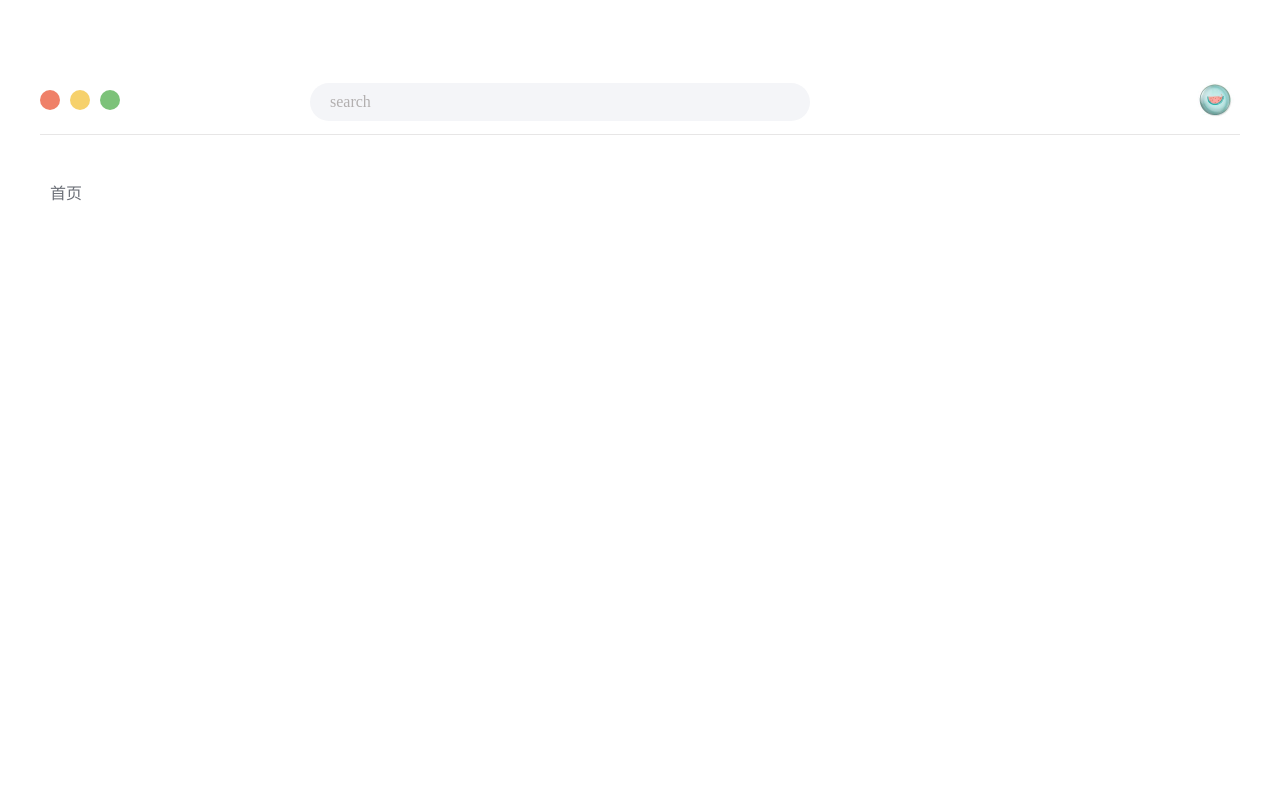
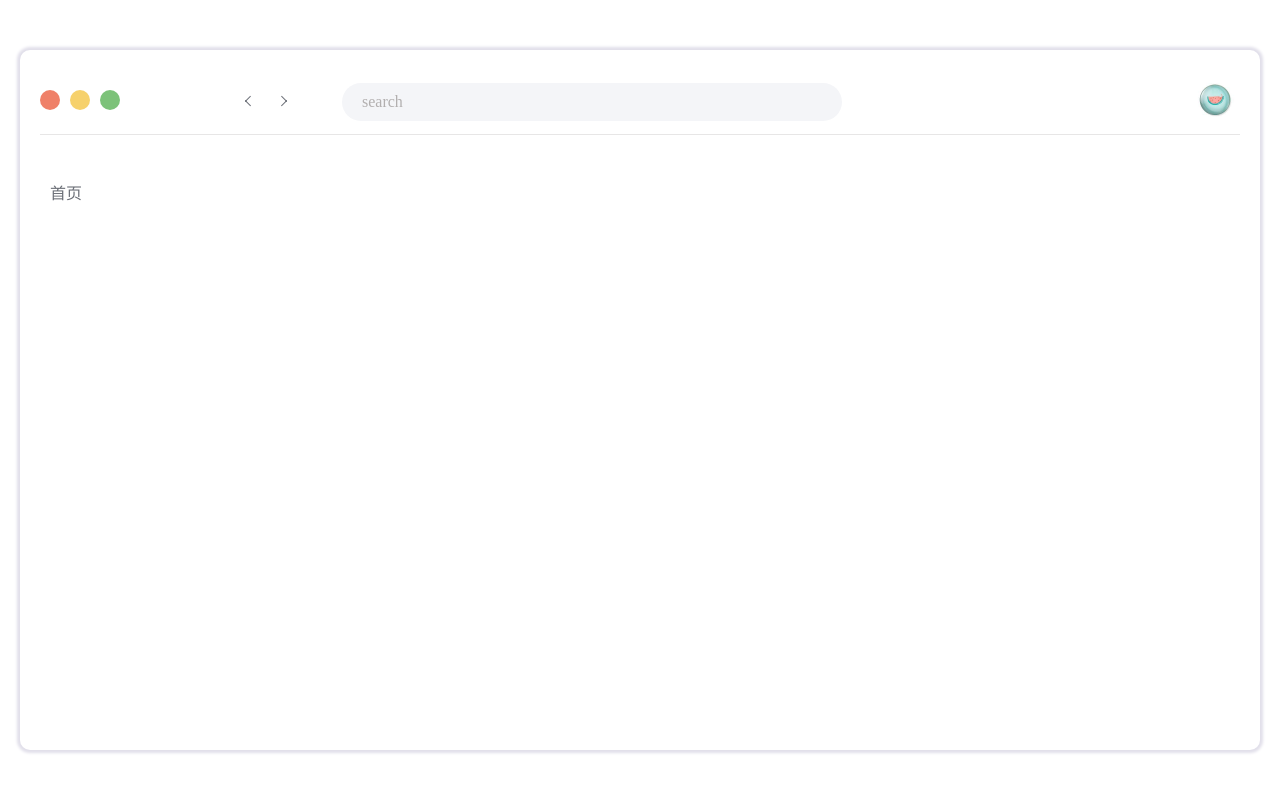
Before and after one commit to toplyb/march-music, a Vue app: page / in a window 1280 px wide. Shown: the top 792 px of the page. Built offline with nearby package versions, Linux system fonts and the light colour scheme.

Commit message:
feat: 修改eslint配置+新增导入全局scss

```diff
--- a/package.json
+++ b/package.json
@@ -25,6 +25,7 @@
     "sass": "^1.60.0",
     "typescript": "^4.9.3",
     "vite": "^4.2.0",
+    "vue-eslint-parser": "^9.1.0",
     "vue-tsc": "^1.2.0"
   }
 }
--- a/src/assets/scss/common.scss
+++ b/src/assets/scss/common.scss
@@ -2,7 +2,7 @@
 
 html, body, #app {
   height: 100%;
-  background-color: $window-bg;
+  background-color: #ffffff;
 }
 
 #app .icon-bofangqi-bofangshu {
--- a/src/components/layouts/IndexHeaderComponent.vue
+++ b/src/components/layouts/IndexHeaderComponent.vue
@@ -30,7 +30,6 @@ import Search from '@/components/layouts/SearchComponent.vue'
 </script>
 
 <style scoped lang="scss">
-@import '@/assets/scss/variable';
 .header {
   height: 65px;
   display: flex;
--- a/src/main.ts
+++ b/src/main.ts
@@ -2,6 +2,7 @@ import { createApp } from 'vue'
 import App from './App.vue'
 import router from '@/routes/index'
 import 'normalize.css'
+import '@/assets/iconfont/iconfont.css'
 
 const app = createApp(App)
 app.use(router)
--- a/src/pages/HomeView.vue
+++ b/src/pages/HomeView.vue
@@ -32,6 +32,7 @@ import Main from '@/components/layouts/MainComponent.vue'
     box-sizing: border-box;
     display: flex;
     flex-direction: column;
+    box-shadow: 0 0 3px 3px $window-bg;
 
     .app-body {
       display: flex;
--- a/vite.config.ts
+++ b/vite.config.ts
@@ -9,5 +9,12 @@ export default defineConfig({
     alias: {
       '@': path.resolve(__dirname, 'src')
     }
+  },
+  css: {
+    preprocessorOptions: {
+      scss: {
+        additionalData: `@import "@/assets/scss/variable.scss";`,
+      }
+    }
   }
 })
```
Also changed, not shown: .eslintrc.cjs.
